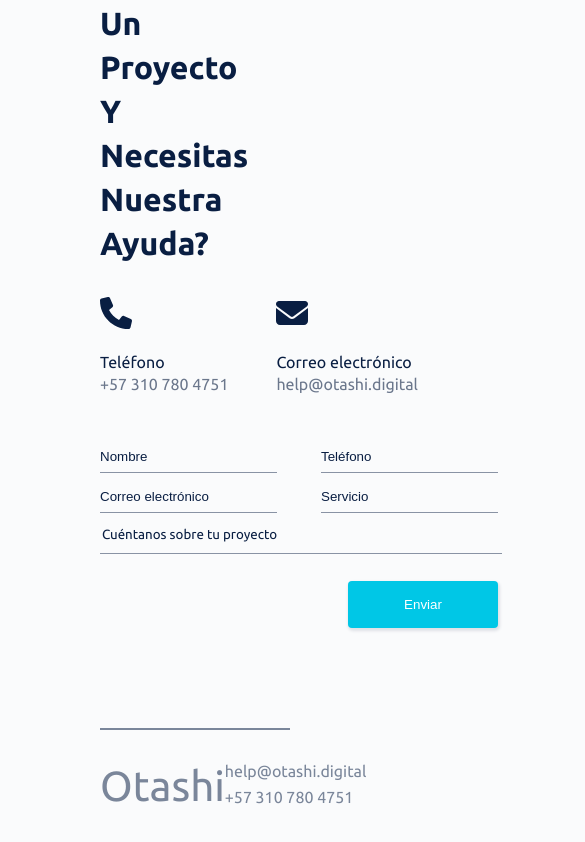
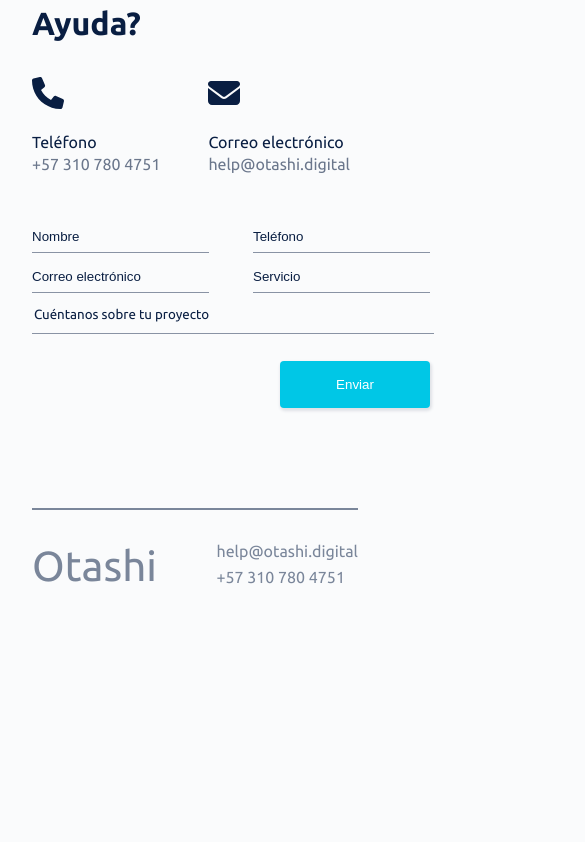
Before and after one commit to otashi/otashi-website, a React (Create React App) app: page / in a window 390 px wide. Shown: the part 2690-3532 px from the top of the page, 585 px wide, since content can reach past the window. After the commit the page ends 3330 px from the top, so only its background shows below. Built offline with nearby package versions, Linux system fonts and the light colour scheme.

Commit message:
add/ main and footer margin of 32 at 750px screen

```diff
--- a/src/globals.css
+++ b/src/globals.css
@@ -34,4 +34,10 @@
   main {
     margin: 0 100px;
   }
+
+  @media screen and (max-width: 750px) {
+    main {
+      margin: 0 32px;
+    }
+  }
 }
--- a/src/sections/Footer/styles.js
+++ b/src/sections/Footer/styles.js
@@ -12,6 +12,10 @@
   @media screen and (max-width: 1200px) {
     margin: 100px 100px 50px;
   }
+
+  @media screen and (max-width: 750px) {
+    margin: 100px 32px 50px;
+  }
 `;
 
 const StyledFooterInfoContainer = styled.div`
```
